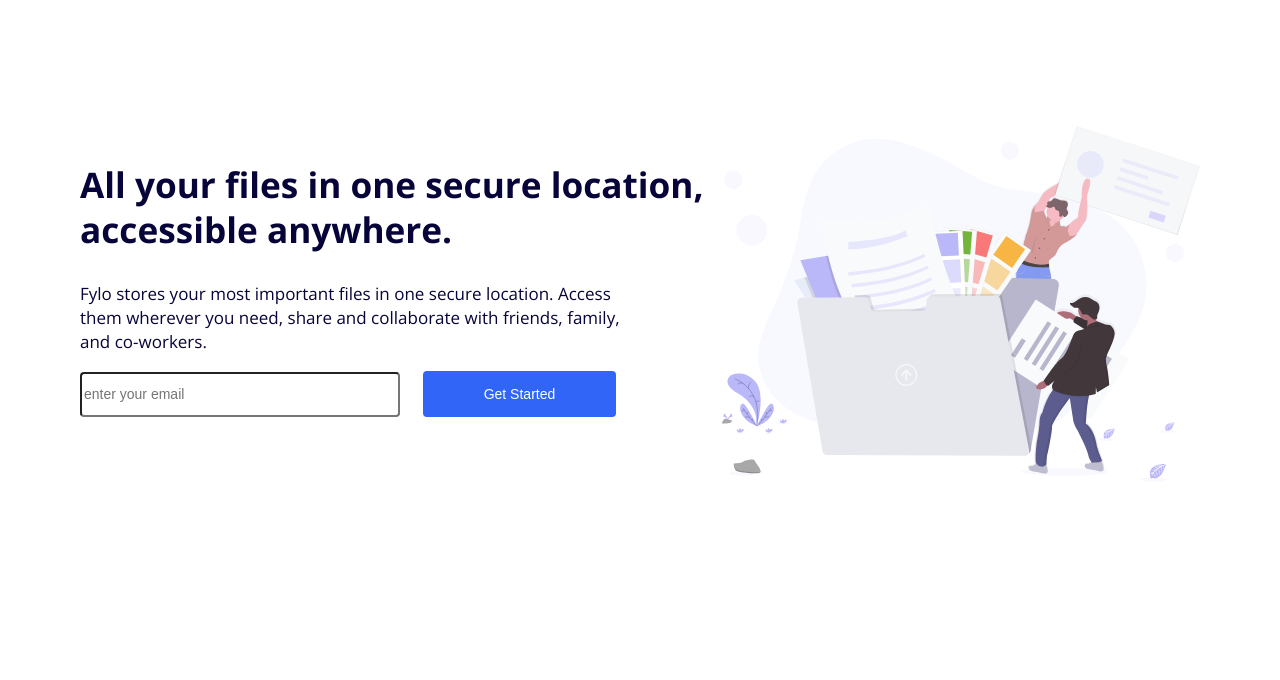
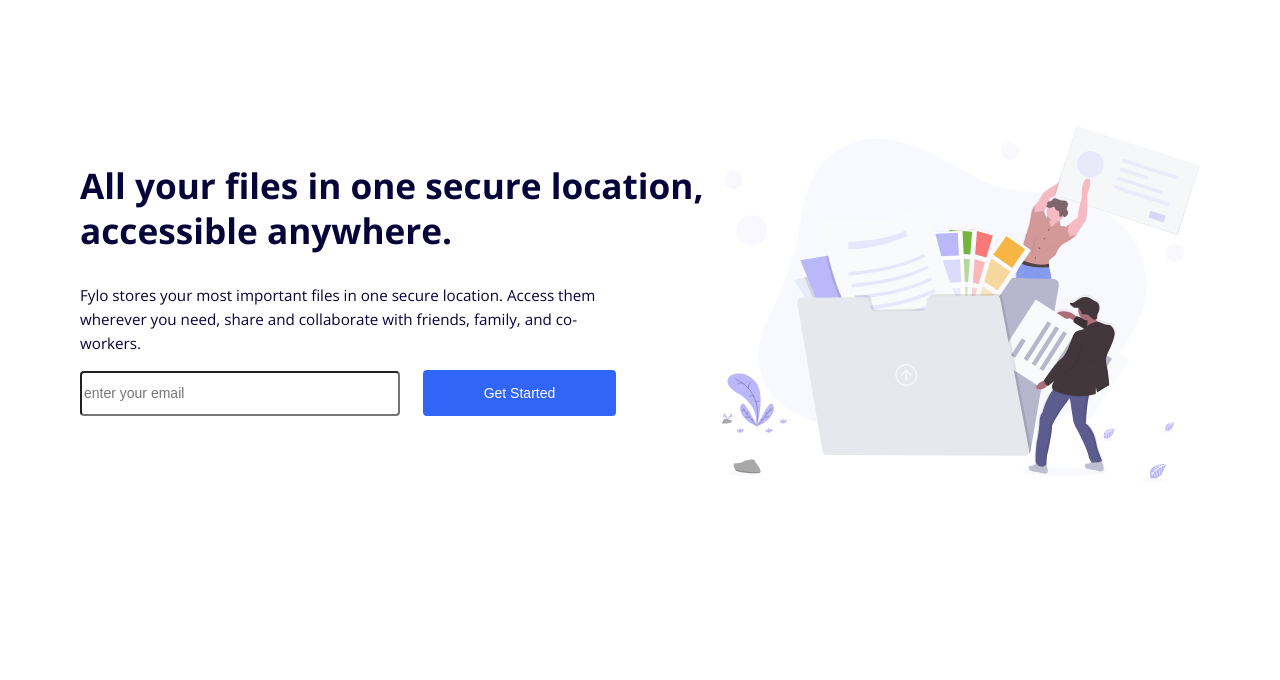
Before and after one commit to MarkoDjuric/Fylo-Landing-Page, a plain HTML site: page index.html in a window 1280 px wide. Shown: the part 95-775 px from the top of the page. Drawn offline with nearby package versions, Linux system fonts and the light colour scheme; files that its build step writes are made by us from their sources.

Commit message:
Update _hero.scss

```diff
--- a/scss/_hero.scss
+++ b/scss/_hero.scss
@@ -106,10 +106,14 @@
             max-width: 627px;
 
             p {
-              font-size: 1.063rem;
+              font-size: 0.95rem;
               width: 545px;
               line-height: 24px;
               text-align: left;
+
+                @include breakpoint(xlarge){
+                  font-size: 1.1rem;
+                }
             }
 
           }
```
